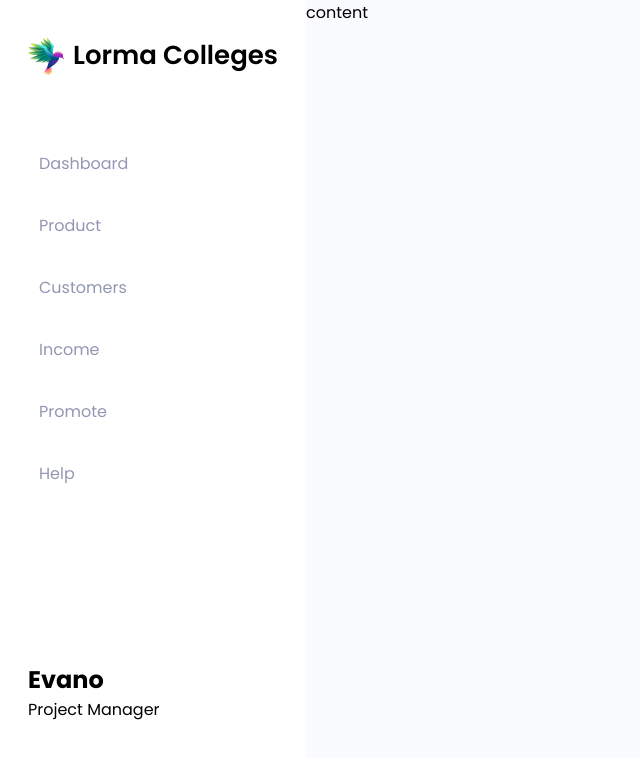
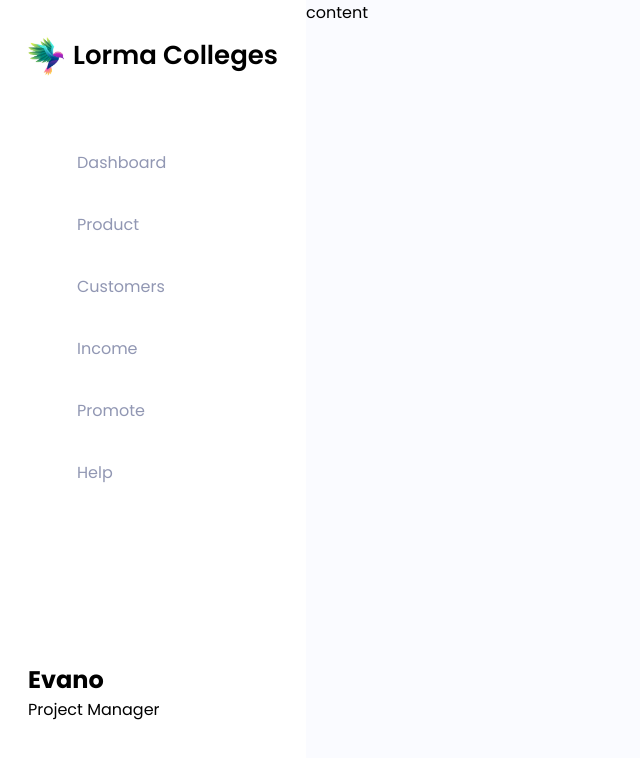
Before and after one commit to RhayvenPogi/Alano_WEBDEV1, a plain HTML site: page A3 - G2 - Responsive Design/index.html in a window 1280 px wide. Shown: the whole page, without its empty margins (0-640 px from the left). Drawn offline with Linux system fonts and the light colour scheme.

Commit message:
add flex

```diff
--- a/A3 - G2 - Responsive Design/css/style.css
+++ b/A3 - G2 - Responsive Design/css/style.css
@@ -39,7 +39,6 @@ aside{
     display:flex;
     align-items: center;
     gap: 8px;
-
 }
 
 .brand span{
@@ -51,6 +50,7 @@ aside{
     width: 37px;
     height: auto;
 }
+
 .menu > ul{
     list-style-type: none;
     display: flex;
@@ -59,24 +59,36 @@ aside{
 
 }
 
-.menu > ul a{
-    text-decoration: none;
-    color: #9197B3;
-    width: 231px;
-    height: 24px;
-}
-
-.menu > ul a:active{
-    color: var(--primary);
-}
 .menu > ul li{
     width: 250px;
     height: 46px;
     padding: 11px 8px 11px 11px;
+    border-radius: 8px;
 }
-.menu > ul li:active{
-    background-color: #5932EA;
-    border-radius: 8px;
+
+.menu > ul li a{
+    text-decoration: none;
+    color: #9197B3;
+    width: 100%;
+    height: 100%;
+    padding-left: 38px;
+    display: flex;
+    align-items: center;
+}
+
+.menu > ul li:hover,
+.menu > ul li:active {
+  background-color: var(--accent);
+}
+
+.menu > ul li:hover a,
+.menu > ul li:active a {
+  color: var(--primary);
+}
+
+.menu > ul li a.active {
+  background-color: var(--accent);
+  color: var(--primary);
 }
 
 main{
```
